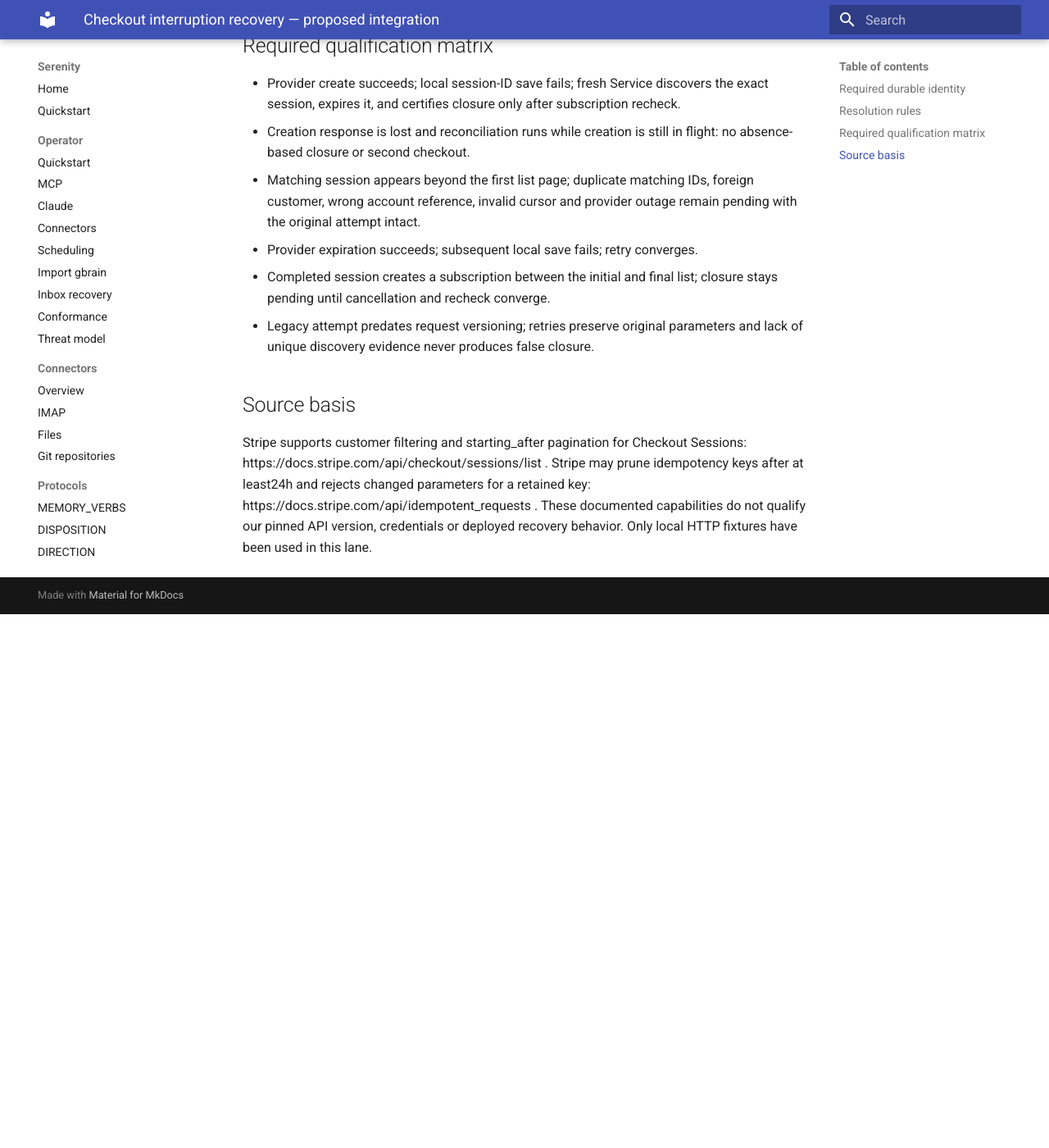
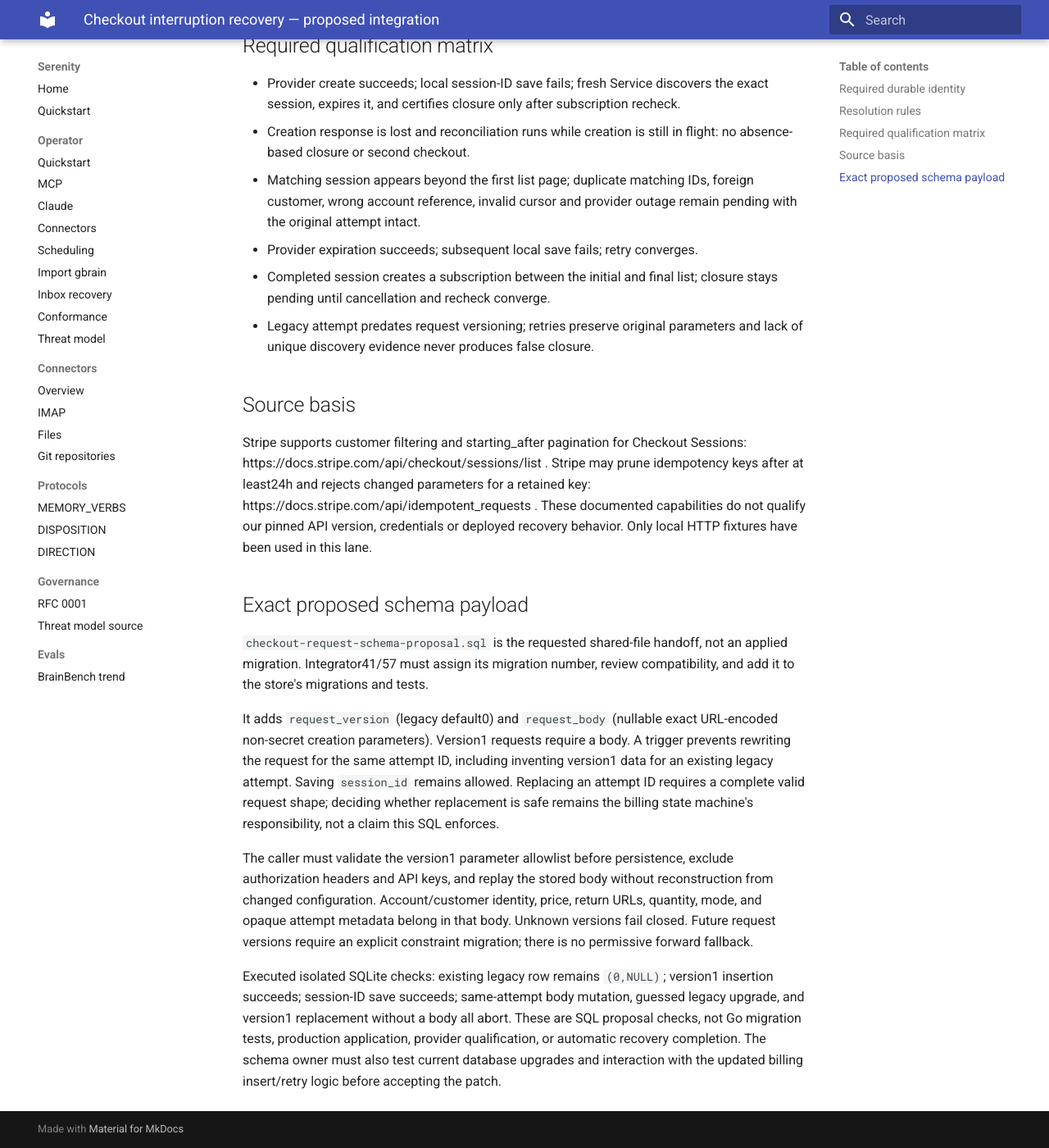
Before and after one commit to sirerun/serenity, an MkDocs documentation site: the page built from docs/launch/evidence/T23.47/checkout-recovery-design.md, in a window 1280 px wide and 1400 px high, scrolled down 1263 px. Shown: the whole window at 82% size. Built offline with MkDocs 1.6.1 and Material for MkDocs 9.7.7, drawn with Linux system fonts in a browser that asks for light colours; before the commit the page ends 2012 px from its top, so only the background shows below that.

Commit message:
docs: provide exact checkout request schema handoff

```diff
--- a/docs/launch/evidence/T23.47/checkout-recovery-design.md
+++ b/docs/launch/evidence/T23.47/checkout-recovery-design.md
@@ -64,3 +64,32 @@
 key: https://docs.stripe.com/api/idempotent_requests . These documented capabilities
 do not qualify our pinned API version, credentials or deployed recovery behavior.
 Only local HTTP fixtures have been used in this lane.
+
+## Exact proposed schema payload
+
+`checkout-request-schema-proposal.sql` is the requested shared-file handoff,
+not an applied migration. Integrator41/57 must assign its migration number,
+review compatibility, and add it to the store's migrations and tests.
+
+It adds `request_version` (legacy default0) and `request_body` (nullable exact
+URL-encoded non-secret creation parameters). Version1 requests require a body.
+A trigger prevents rewriting the request for the same attempt ID, including
+inventing version1 data for an existing legacy attempt. Saving `session_id`
+remains allowed. Replacing an attempt ID requires a complete valid request
+shape; deciding whether replacement is safe remains the billing state machine's
+responsibility, not a claim this SQL enforces.
+
+The caller must validate the version1 parameter allowlist before persistence,
+exclude authorization headers and API keys, and replay the stored body without
+reconstruction from changed configuration. Account/customer identity, price,
+return URLs, quantity, mode, and opaque attempt metadata belong in that body.
+Unknown versions fail closed. Future request versions require an explicit
+constraint migration; there is no permissive forward fallback.
+
+Executed isolated SQLite checks: existing legacy row remains `(0,NULL)`;
+version1 insertion succeeds; session-ID save succeeds; same-attempt body mutation,
+guessed legacy upgrade, and version1 replacement without a body all abort.
+These are SQL proposal checks, not Go migration tests, production application,
+provider qualification, or automatic recovery completion. The schema owner must
+also test current database upgrades and interaction with the updated billing
+insert/retry logic before accepting the patch.
```
Also changed, not shown: 1 other file.
